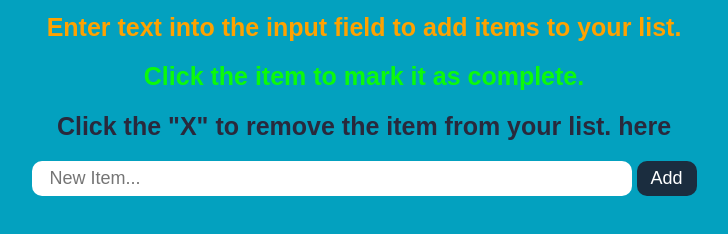
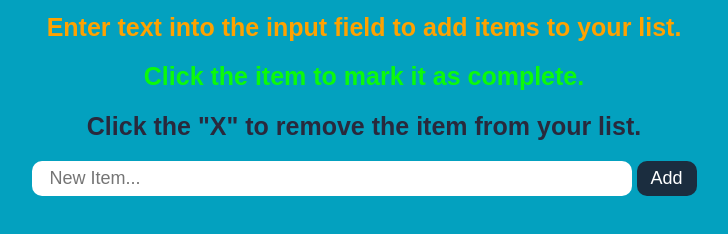
Before and after one commit to kamalypatel/to-do-list, a plain HTML site: page index.html in a window 1280 px wide. Shown: the part 240-474 px from the top of the page, without its empty margins (276-1004 px from the left). Drawn offline with Linux system fonts and the light colour scheme.

Commit message:
got rid of the word here

```diff
--- a/index.html
+++ b/index.html
@@ -16,7 +16,7 @@
 			<h1>WORK TO-DOS</h1>
 			<h2 class="yellow">Enter text into the input field to add items to your list.</h2>
 			<h2 class="green">Click the item to mark it as complete.</h2>
-			<h2 class="grey">Click the "X" to remove the item from your list. here</h2>
+			<h2 class="grey">Click the "X" to remove the item from your list.</h2>
 		</div>
 		<div class="entry">
 				<input class="input" type="text" id="item" placeholder="New Item...">
```
Also changed, not shown: 1 other file.
